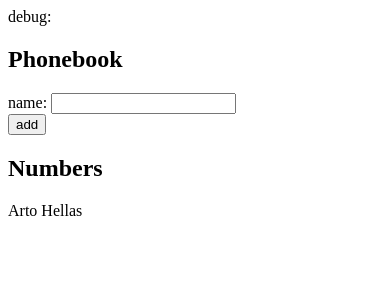
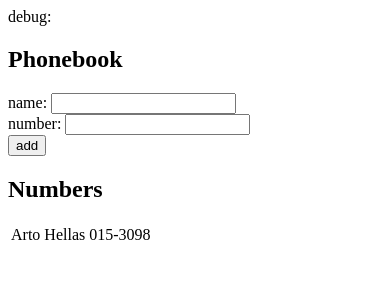
Before and after one commit to DrMoshtael/fullstackopenPart2, a React (Vite) app in the folder phonebook/: page / in a window 390 px wide. Shown: the top 300 px of the page. Built offline with nearby package versions, Linux system fonts and the light colour scheme.

Commit message:
Exercise 2.8 Phonebook step3

```diff
--- a/phonebook/src/App.jsx
+++ b/phonebook/src/App.jsx
@@ -1,43 +1,68 @@
 import { useState } from 'react'
 
-const Person = ({name}) => <p>{name}</p>
+const Person = ({ name, number }) => {
+  return (
+    <tr>
+      <td>{name}</td>
+      <td>{number}</td>
+    </tr>)
+}
 
 const App = () => {
   const [persons, setPersons] = useState([
-    { name: 'Arto Hellas' }
+    {
+      name: 'Arto Hellas',
+      number: '015-3098'
+    }
   ])
   const [newName, setNewName] = useState('')
+  const [newNumber, setNewNumber] = useState('')
 
   const handleSubmission = (event) => {
     event.preventDefault()
-    setPersons(persons.concat({name: newName  }))
-    setNewName('')
+    if (!persons.map(person => person.name.toLowerCase()).includes(newName.toLowerCase())) {
+      setPersons(persons.concat({ name: newName, number: newNumber }))
+      setNewName('')
+      setNewNumber('')
+    }
+    else { alert(`${newName} is already added to phonebook`) }
   }
 
-  const handleInputChange = (event) => {
+  const handleNameChange = (event) => {
     setNewName(event.target.value)
+  }
+
+  const handleNumberChange = (event) => {
+    setNewNumber(event.target.value)
   }
 
 
   return (
     <div>
-      <div>debug: {newName}</div>
+      <div>debug: {newNumber}</div>
       <h2>Phonebook</h2>
       <form onSubmit={handleSubmission}>
         <div>
           name: <input
-                  value={newName}
-                  onChange={handleInputChange}/>
+            value={newName}
+            onChange={handleNameChange} />
+        </div>
+        <div>
+          number: <input
+            value={newNumber}
+            onChange={handleNumberChange} />
         </div>
         <div>
           <button type="submit">add</button>
         </div>
       </form>
       <h2>Numbers</h2>
-      <div>
-        {persons.map(person=>
-          <Person name={person.name} key={person.name} />)}
-      </div>
+      <table>
+        <tbody>
+          {persons.map(person =>
+            <Person name={person.name} number={person.number} key={person.name} />)}
+        </tbody>
+      </table>
     </div>
   )
 }
```
